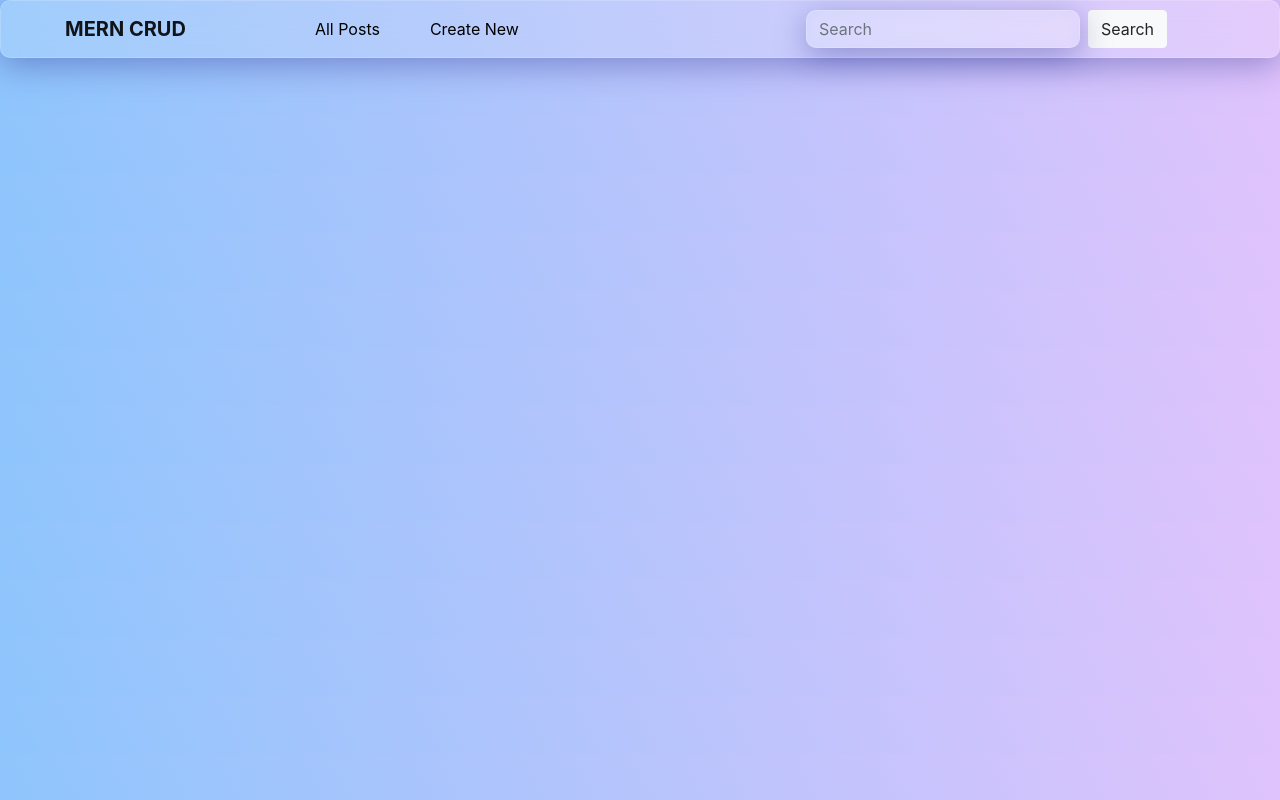
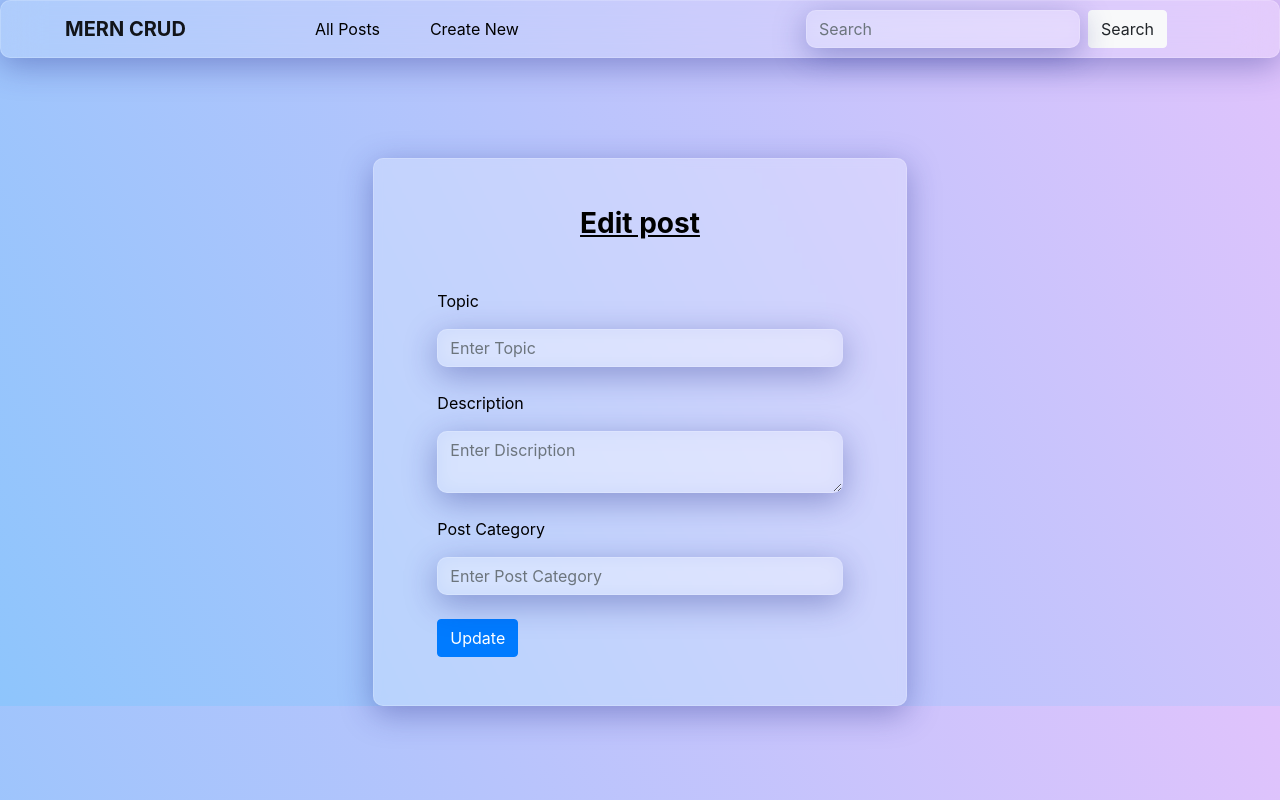
Before and after one commit to rameshlakmal/MERN-CRUD-webapp, a React (Create React App) app in the folder client/: page /edit/1 in a window 1280 px wide. Built offline with nearby package versions, Linux system fonts and the light colour scheme; no server answers.

Commit message:
Implement PUT method to update an existing post

```diff
--- a/client/src/App.js
+++ b/client/src/App.js
@@ -14,7 +14,7 @@ export default class App extends Component{
           <NavBar/>
           <Route path="/" exact component={Home}></Route>
           <Route path="/add" component={CreatePost}></Route>
-          <Route path="/edit:id" component={EditPost}></Route>
+          <Route path="/edit/:id" component={EditPost}></Route>
           <Route path="/post/:id" component={PostDetails}></Route>
         </div>
       </BrowserRouter>
--- a/client/src/components/EditPost.js
+++ b/client/src/components/EditPost.js
@@ -1,12 +1,93 @@
 import React,{Component} from 'react';
+import axios from 'axios';
 
 
 export default class EditPost extends Component{
-    render(){
-      return(
-          <div>
-            Edit Post
-          </div>
-      )
+
+  constructor(props){
+    super(props);
+    this.state={
+      topic:"",
+      description:"",
+      postCategory:""
     }
   }
+
+handleInputChange = (e)=>{
+  const{name,value} = e.target;
+
+  this.setState({
+    ...this.state,
+    [name]:value
+  })
+}
+
+onSubmit= (e)=>{
+
+  e.preventDefault();
+  const id = this.props.match.params.id;
+  const {topic,description,postCategory} = this.state;
+
+  const data = {
+    topic:topic,
+    description:description,
+    postCategory:postCategory
+  }
+  console.log(data);
+
+  axios.put(`/post/update/${id}`,data).then((res)=>{
+    if(res.data.success){
+      alert("Post Updated Successfully...!")
+      this.setState({
+        topic:"",
+        description:"",
+        postCategory:""
+      })
+    }
+  })
+}
+
+
+  componentDidMount(){
+    const id = this.props.match.params.id;
+
+    axios.get(`/post/${id}`).then((res)=>{
+      if(res.data.success){
+        this.setState({
+          topic:res.data.post.topic,
+          description:res.data.post.description,
+          postCategory:res.data.post.postCategory
+
+        });
+        console.log(this.state.post);
+      }
+    });
+  }
+
+
+  render(){
+    return(
+        <div className="container col-5" style={{marginTop:'100px'}}>
+            <h3 className="font-weight-bold text-center mt-5"><u>Edit post</u></h3>
+          <form className="needs-validation m-5" noValidate>
+            <div className="form-group mb-4">
+              <label for="topic" className='mb-3'>Topic</label>
+              <input type="text" className="form-control " id="topic" placeholder="Enter Topic" name='topic' value={this.state.topic} onChange={this.handleInputChange}></input>
+            </div>
+
+            <div className="form-group mb-4">
+              <label for="description" className='mb-3'>Description</label>
+              <textarea type="text" className="form-control " id="description" placeholder="Enter Discription" name='description' value={this.state.description} onChange={this.handleInputChange}></textarea>
+            </div>
+
+            <div className="form-group mb-4">
+              <label for="postCategory" className='mb-3'>Post Category</label>
+              <input type="text" className="form-control" id="postCategory" placeholder="Enter Post Category" name='postCategory' value={this.state.postCategory} onChange={this.handleInputChange}></input>
+            </div>
+
+              <button type="submit" className="btn btn-primary" onClick={this.onSubmit}>Update</button>
+            </form>
+        </div>
+    )
+  }
+  }
--- a/client/src/components/Home.js
+++ b/client/src/components/Home.js
@@ -50,7 +50,7 @@ retrievePosts(){
                 <td>{posts.description}</td>
                 <td>{posts.postCategory}</td>
                 <td>
-                  <a className='btn btn-warning' href="#">
+                  <a className='btn btn-warning' href={`/edit/${posts._id}`}>
                     <i className='fas fa-edit'></i>&nbsp;Edit
                   </a>
                   &nbsp;&nbsp;&nbsp;&nbsp;&nbsp;&nbsp;
```
Also changed, not shown: client/src/components/CreatePost.js (indentation only).
